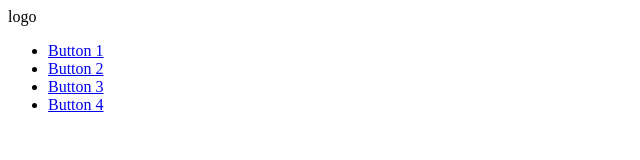
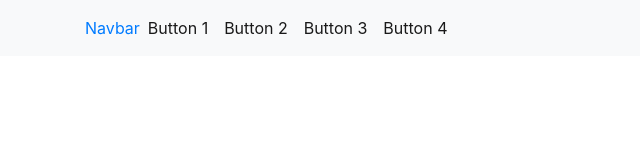
Before and after one commit to EndlessEndless1999/CocktailBar, a plain HTML site: page index.html in a window 1280 px wide. Shown: the whole page, without its empty margins (0-640 px from the left). Drawn offline with nearby package versions, Linux system fonts and the light colour scheme.

Commit message:
Navbar added

```diff
--- a/assets/style.css
+++ b/assets/style.css
@@ -1,4 +1,3 @@
-
 /* brand colour palette */
 :root {
     --primary: #2f4454;
@@ -7,3 +6,7 @@
     --quaternary: #376e6f;
     --quinary: #1c3334;
 }
+
+.selector-for-some-widget {
+    box-sizing: content-box;
+}
--- a/index.html
+++ b/index.html
@@ -3,25 +3,47 @@
 <head>
     <meta charset="UTF-8">
     <meta http-equiv="X-UA-Compatible" content="IE=edge">
-    <meta name="viewport" content="width=device-width, initial-scale=1.0">
+    <meta name="viewport" content="width=device-width, initial-scale=1.0, shrink-to-fit=no">
+
+    <!-- Bootstrap CSS -->
+    <link rel="stylesheet" href="https://cdn.jsdelivr.net/npm/bootstrap@4.4.1/dist/css/bootstrap.min.css" integrity="sha384-Vkoo8x4CGsO3+Hhxv8T/Q5PaXtkKtu6ug5TOeNV6gBiFeWPGFN9MuhOf23Q9Ifjh" crossorigin="anonymous">
     <link rel="stylesheet" href="assets/style.css">
-    <title>Document</title>
+    <title>Cocktailbar</title>
 </head>
 <body>
     <!-- logo/ nav bar -->
     <header>
-        <nav>
-            <label class="logo" href="#">logo</label>
-            <ul>
-                <li><a class="button-1" href="#">Button 1</a></li>
-                <li><a class="button-2" href="#">Button 2</a></li>
-                <li><a class="button-3" href="#">Button 3</a></li>
-                <li><a class="button-4" href="#">Button 4</a></li>
-            </ul>
-        </nav>
-    </header>
+        <nav class="navbar navbar-expand-sm navbar-light bg-light">
+            <div class="container" id="navbarcontainer">
+                <a href="#" class="d-inline-block" class="navbar-brand mb-0 h1">Navbar</a>
+                <button
+                type="button"
+                data-toggle="collapse"
+                data-target="#navbarNav"
+                class="navbar-toggler"
+                aria-controls="navbarNav"
+                aria-expanded="false"
+                aria-label="Toggle naviation">
+                <span class="navbar-toggler-icon"></span>
+            </button>
+
+            <div class="collapse navbar-collapse" id="navbarNav">
+                <ul class="navbar-nav">
+                    <li class="nav-item active"><a href="#" class="nav-link">Button 1</a></li>
+                    <li class="nav-item active"><a href="#" class="nav-link">Button 2</a></li>
+                    <li class="nav-item active"><a href="#" class="nav-link">Button 3</a></li>
+                    <li class="nav-item active"><a href="#" class="nav-link">Button 4</a></li>
+                </ul>
+            </div>
+        </div>
+    </nav>
+</header>
 
 
+    <!-- jQuery first, then Popper.js, then Bootstrap JS -->
+    <script src="https://code.jquery.com/jquery-3.4.1.slim.min.js" integrity="sha384-J6qa4849blE2+poT4WnyKhv5vZF5SrPo0iEjwBvKU7imGFAV0wwj1yYfoRSJoZ+n" crossorigin="anonymous"></script>
+    <script src="https://cdn.jsdelivr.net/npm/popper.js@1.16.0/dist/umd/popper.min.js" integrity="sha384-Q6E9RHvbIyZFJoft+2mJbHaEWldlvI9IOYy5n3zV9zzTtmI3UksdQRVvoxMfooAo" crossorigin="anonymous"></script>
+    <script src="https://cdn.jsdelivr.net/npm/bootstrap@4.4.1/dist/js/bootstrap.min.js" integrity="sha384-wfSDF2E50Y2D1uUdj0O3uMBJnjuUD4Ih7YwaYd1iqfktj0Uod8GCExl3Og8ifwB6" crossorigin="anonymous"></script>
 
     <script src="assets/script.js"></script>
 </body>
```
